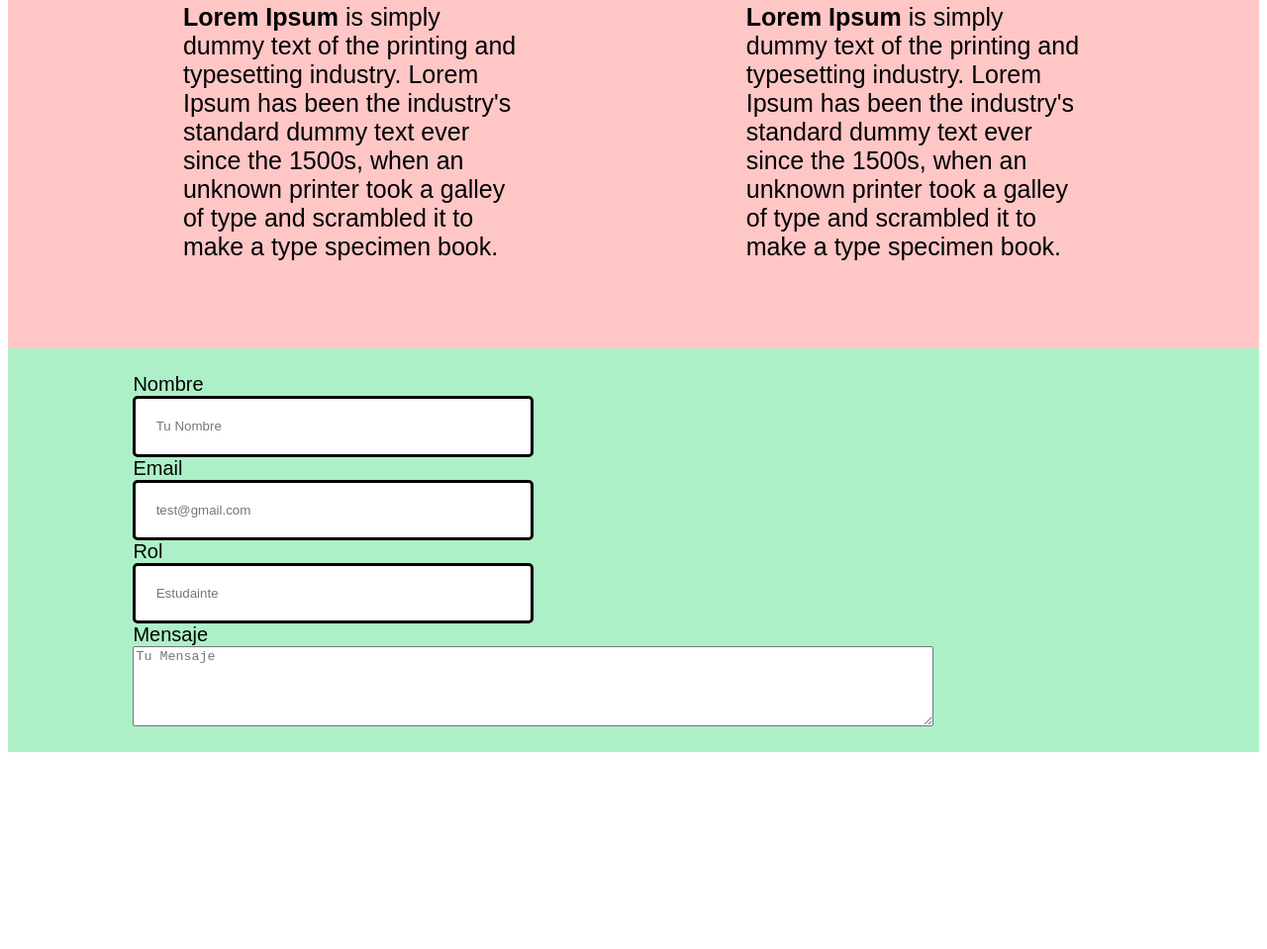
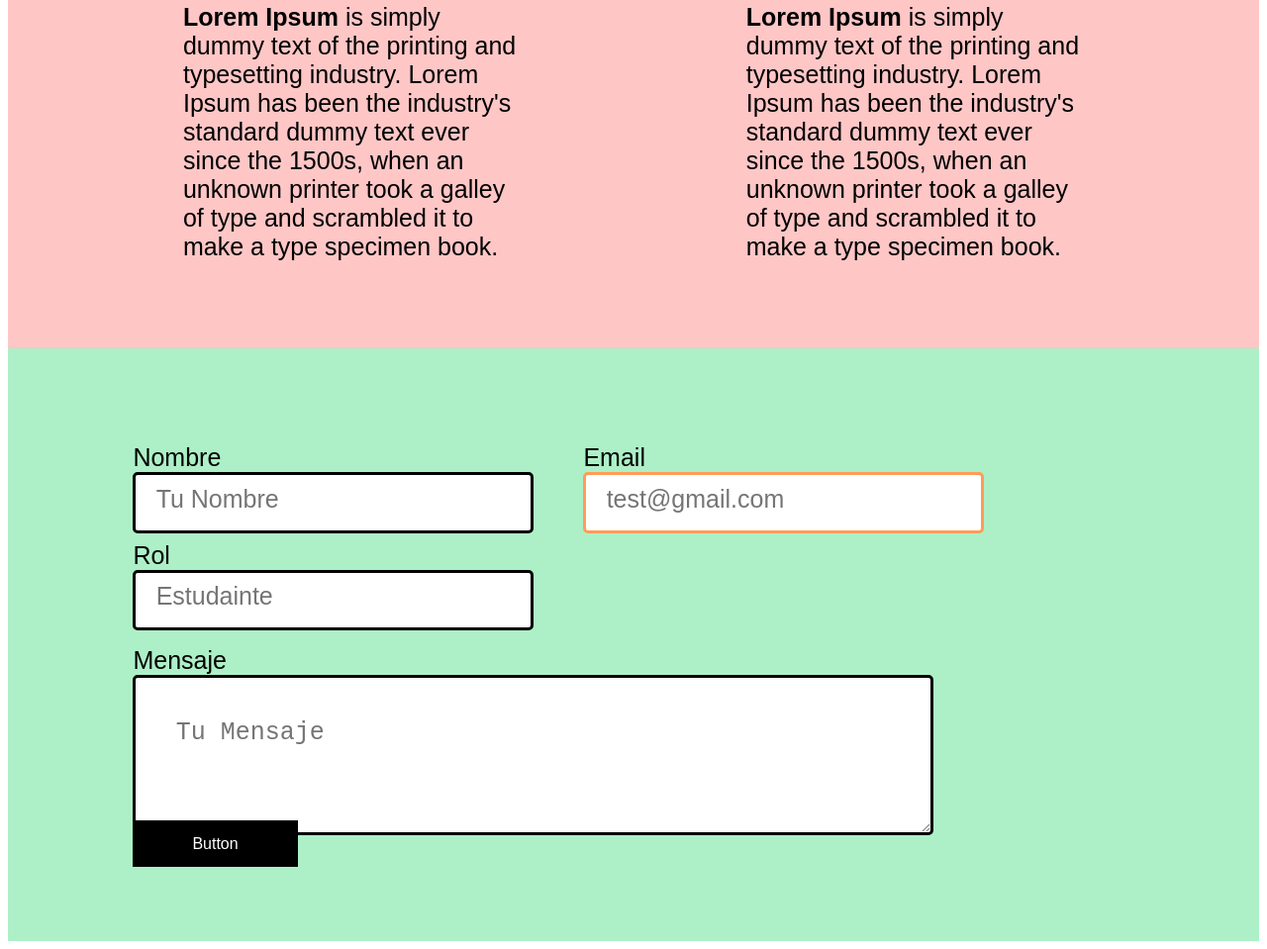
Before and after one commit to Francesco-che/WireFrame-Practica2, a plain HTML site: page index.html in a window 1280 px wide. Shown: the part 3085-4044 px from the top of the page at 99% size. Before the commit the page ends 3853 px from the top, so only its background shows below. Drawn offline with Linux system fonts and the light colour scheme.

Commit message:
green_section terminada

```diff
--- a/index.html
+++ b/index.html
@@ -82,20 +82,21 @@
         <form class="green_section_form">
             <div class="green_section_form_name">
                 <label for="nombre">Nombre</label>
-                <input type="text" name:"nombre" required placeholder="Tu Nombre">
+                <input type="text" name="nombre" required placeholder="Tu Nombre">
             </div>
             <div class="green_section_form_email">
                 <label for="email">Email</label>
-                <input type="email" name:"email" required placeholder="test@gmail.com" oninvalid="this.setCustomValidity('Porfavor, introduce un email váilido')">
+                <input type="email" name="email" required placeholder="test@gmail.com" oninvalid="this.setCustomValidity('Porfavor, introduce un email váilido')">
             </div>
             <div class="green_section_form_rol">
                 <label for="rol">Rol</label>
-                <input type="text" name:"rol" required placeholder="Estudainte">
+                <input type="text" name="rol" required placeholder="Estudainte">
             </div>
             <div class="green_section_form_message">
                 <label for="mensaje">Mensaje</label>
-                <textarea name:"mensaje" rows="5" cols="130" placeholder="Tu Mensaje"></textarea>
+                <textarea name="mensaje" rows="5" cols="130" placeholder="Tu Mensaje"></textarea>
             </div>
+            <div class="espacio_boton"><a class="Button_black" href="#">Button</a></div>
         </form>
     </section>
 </body>
--- a/style.css
+++ b/style.css
@@ -141,21 +141,39 @@ body {
 }
 .green_section {
     display: flex;
-    flex-wrap: wrap;
-    justify-content: center;
-    align-items: center;
     gap: 20px;
     background-color: #adf0c7;
     width: 100%;
+    height: auto;
 }
-.green_section_form input{
+.green_section_form {
+    width: 100%;
+}
+.green_section_form input {
+    border: solid black;
+    border-radius: 5px;
+    padding: 5%;
+}
+.green_section_form ::placeholder {
+    font-size: 25px;
+}
+.green_section_form label {
+    font-size: 25px;
+    padding-top: 2%;
+}
+.green_section_form textarea {
     border: solid black;
     border-radius: 5px;
     padding: 5%;
 }
 .green_section_form{
+    display: flex;
     padding: 2%;
     width: 80%;
+    gap: 5%;
+    justify-content: start;
+    flex-wrap: wrap;
+    margin: 5% auto;
 }
 .green_section_form_name {
     display: flex;
@@ -169,7 +187,9 @@ body {
     flex-direction: column;
     width: 40%;
     font-size: 20px;
-
+}
+.green_section_form_email input{
+    border: solid #ff9c57;
 }
 .green_section_form_rol {
     display: flex;
@@ -177,9 +197,12 @@ body {
     width: 40%;
     font-size: 20px;
 }
-.green_section_form_message{
+.green_section_form_message {
     display: flex;
     flex-direction: column;
     width: 80%;
     font-size: 20px;
 }
+.espacio_boton {
+    width: 100%;
+}
```
